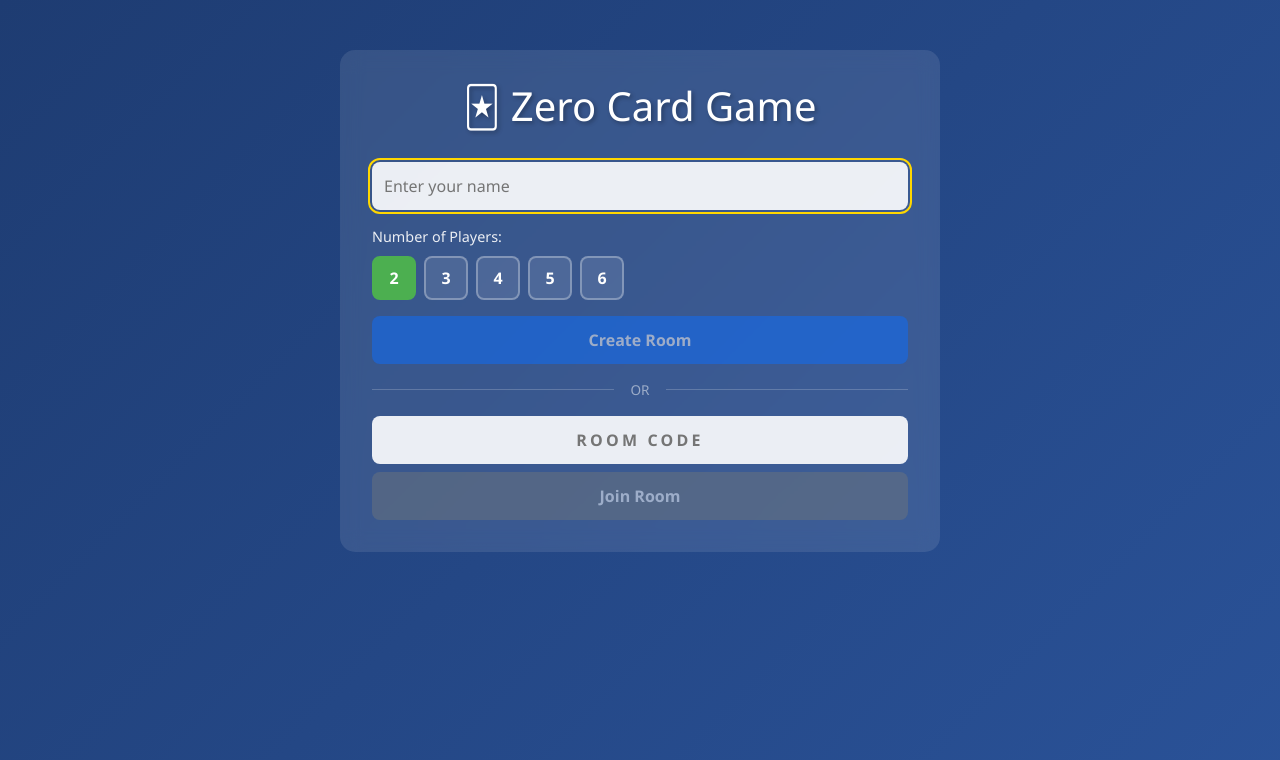
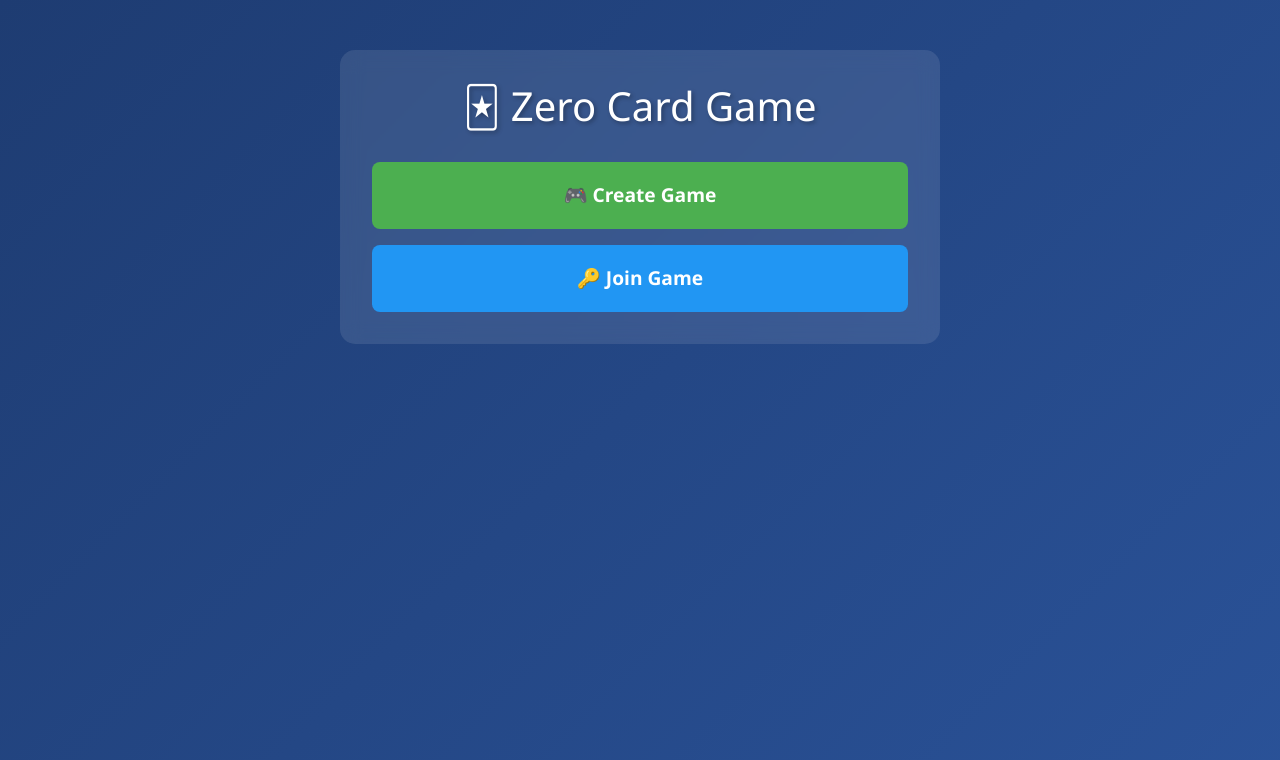
Before and after one commit to soorejgkamal/Zero, an ASP.NET Core app: page / in a window 1280 px wide. Shown: the top 760 px of the page. Run offline with ASP.NET Core 8, Linux system fonts and the light colour scheme; style sheets or scripts are compiled from the project's sources; some libraries are stand-ins or nearby versions.

Commit message:
Change room code to 4-digit number and add separate Create/Join screens
Co-authored-by: soorejgkamal <58404266+soorejgkamal@users.noreply.github.com>
Agent-Logs-Url: https://github.com/soorejgkamal/Zero/sessions/6cd26e8c-9186-45c9-ba4b-51815970732a

```diff
--- a/Hubs/GameHub.cs
+++ b/Hubs/GameHub.cs
@@ -386,8 +386,7 @@ public class GameHub : Hub
 
     private static string GenerateRoomCode()
     {
-        const string chars = "ABCDEFGHIJKLMNOPQRSTUVWXYZ0123456789";
         var random = new Random();
-        return new string(Enumerable.Repeat(chars, 6).Select(s => s[random.Next(s.Length)]).ToArray());
+        return random.Next(1000, 10000).ToString();
     }
 }
--- a/Pages/Index.razor
+++ b/Pages/Index.razor
@@ -3,46 +3,16 @@
 <div class="lobby-container">
     <h1>🃏 Zero Card Game</h1>
 
-    @if (string.IsNullOrEmpty(RoomId))
+    @if (!string.IsNullOrEmpty(ErrorMessage))
     {
-        <div class="lobby-form">
-            <input type="text" @bind="PlayerName" placeholder="Enter your name" class="lobby-input"
-                   autofocus title="Your display name in the game (max 30 characters)" maxlength="30" />
+        <div class="error-message">@ErrorMessage</div>
+    }
 
-            <div class="lobby-actions">
-                <div class="player-count-selector">
-                    <label>Number of Players:</label>
-                    <div class="player-count-buttons">
-                        @foreach (var count in new[] { 2, 3, 4, 5, 6 })
-                        {
-                            var c = count;
-                            <button class="player-count-btn @(MaxPlayers == c ? "selected" : "")"
-                                    @onclick="() => MaxPlayers = c">@c</button>
-                        }
-                    </div>
-                </div>
-
-                <button @onclick="CreateRoom" class="btn btn-primary" disabled="@string.IsNullOrWhiteSpace(PlayerName)">
-                    Create Room
-                </button>
-
-                <div class="action-divider"><span>OR</span></div>
-
-                <div class="join-room">
-                    <input type="text" @bind="JoinRoomCode" placeholder="Room Code" class="lobby-input room-code-input"
-                           maxlength="6" title="Enter the 6-character room code shared by the host" />
-                    <button @onclick="JoinRoom" class="btn btn-secondary" disabled="@(string.IsNullOrWhiteSpace(PlayerName) || string.IsNullOrWhiteSpace(JoinRoomCode))">
-                        Join Room
-                    </button>
-                </div>
-            </div>
-        </div>
-    }
-    else
+    @if (!string.IsNullOrEmpty(RoomId))
     {
         <div class="lobby-room">
             <h2>Room: <span class="room-code">@RoomId</span></h2>
-            <p class="room-code-hint">Share this code with other players</p>
+            <p class="room-code-hint">Share this 4-digit code with other players</p>
 
             <div class="player-list">
                 <h3>Players (@(CurrentState?.Players.Count ?? 0)/@MaxPlayers)</h3>
@@ -72,14 +42,72 @@
             }
         </div>
     }
+    else if (CurrentScreen == Screen.Home)
+    {
+        <div class="home-actions">
+            <button @onclick="() => GoToScreen(Screen.Create)" class="btn btn-primary btn-home">
+                🎮 Create Game
+            </button>
+            <button @onclick="() => GoToScreen(Screen.Join)" class="btn btn-secondary btn-home">
+                🔑 Join Game
+            </button>
+        </div>
+    }
+    else if (CurrentScreen == Screen.Create)
+    {
+        <div class="lobby-form">
+            <input type="text" @bind="PlayerName" placeholder="Enter your name" class="lobby-input"
+                   autofocus title="Your display name in the game (max 30 characters)" maxlength="30" />
 
-    @if (!string.IsNullOrEmpty(ErrorMessage))
+            <div class="player-count-selector">
+                <label>Number of Players:</label>
+                <div class="player-count-buttons">
+                    @foreach (var count in new[] { 2, 3, 4, 5, 6 })
+                    {
+                        var c = count;
+                        <button class="player-count-btn @(MaxPlayers == c ? "selected" : "")"
+                                @onclick="() => MaxPlayers = c">@c</button>
+                    }
+                </div>
+            </div>
+
+            <div class="lobby-actions">
+                <button @onclick="CreateRoom" class="btn btn-primary" disabled="@string.IsNullOrWhiteSpace(PlayerName)">
+                    Create Room
+                </button>
+                <button @onclick="() => GoToScreen(Screen.Home)" class="btn btn-outline">
+                    ← Back
+                </button>
+            </div>
+        </div>
+    }
+    else if (CurrentScreen == Screen.Join)
     {
-        <div class="error-message">@ErrorMessage</div>
+        <div class="lobby-form">
+            <input type="text" @bind="PlayerName" placeholder="Enter your name" class="lobby-input"
+                   autofocus title="Your display name in the game (max 30 characters)" maxlength="30" />
+
+            <div class="join-room">
+                <input type="text" @bind="JoinRoomCode" placeholder="4-digit room code" class="lobby-input room-code-input"
+                       maxlength="4" title="Enter the 4-digit room code shared by the host" inputmode="numeric" pattern="[0-9]*" />
+            </div>
+
+            <div class="lobby-actions">
+                <button @onclick="JoinRoom" class="btn btn-secondary"
+                        disabled="@(string.IsNullOrWhiteSpace(PlayerName) || string.IsNullOrWhiteSpace(JoinRoomCode))">
+                    Join Room
+                </button>
+                <button @onclick="() => GoToScreen(Screen.Home)" class="btn btn-outline">
+                    ← Back
+                </button>
+            </div>
+        </div>
     }
 </div>
 
 @code {
+    private enum Screen { Home, Create, Join }
+
     [Inject] private GameService GameService { get; set; } = null!;
     [Inject] private NavigationManager Navigation { get; set; } = null!;
 
@@ -89,6 +117,13 @@
     private string? ErrorMessage;
     private GameStateDto? CurrentState;
     private int MaxPlayers = 2;
+    private Screen CurrentScreen = Screen.Home;
+
+    private void GoToScreen(Screen screen)
+    {
+        ErrorMessage = null;
+        CurrentScreen = screen;
+    }
 
     protected override async Task OnInitializedAsync()
     {
@@ -110,7 +145,12 @@
     private async Task JoinRoom()
     {
         ErrorMessage = null;
-        await GameService.JoinRoomAsync(JoinRoomCode.ToUpper(), PlayerName);
+        if (!System.Text.RegularExpressions.Regex.IsMatch(JoinRoomCode, @"^\d{4}$"))
+        {
+            ErrorMessage = "Room code must be a 4-digit number.";
+            return;
+        }
+        await GameService.JoinRoomAsync(JoinRoomCode, PlayerName);
     }
 
     private async Task StartGame()
--- a/wwwroot/css/app.css
+++ b/wwwroot/css/app.css
@@ -231,6 +231,29 @@ body {
     text-align: center;
     font-size: 0.9rem;
     opacity: 0.8;
+}
+
+.home-actions {
+    display: flex;
+    flex-direction: column;
+    gap: 1rem;
+    margin-top: 1rem;
+}
+
+.btn-home {
+    padding: 1.2rem 1.5rem;
+    font-size: 1.2rem;
+}
+
+.btn-outline {
+    background: transparent;
+    color: white;
+    border: 2px solid rgba(255, 255, 255, 0.7);
+}
+
+.btn-outline:hover:not(:disabled) {
+    background: rgba(255, 255, 255, 0.15);
+    border-color: white;
 }
 
 .player-list {
```
